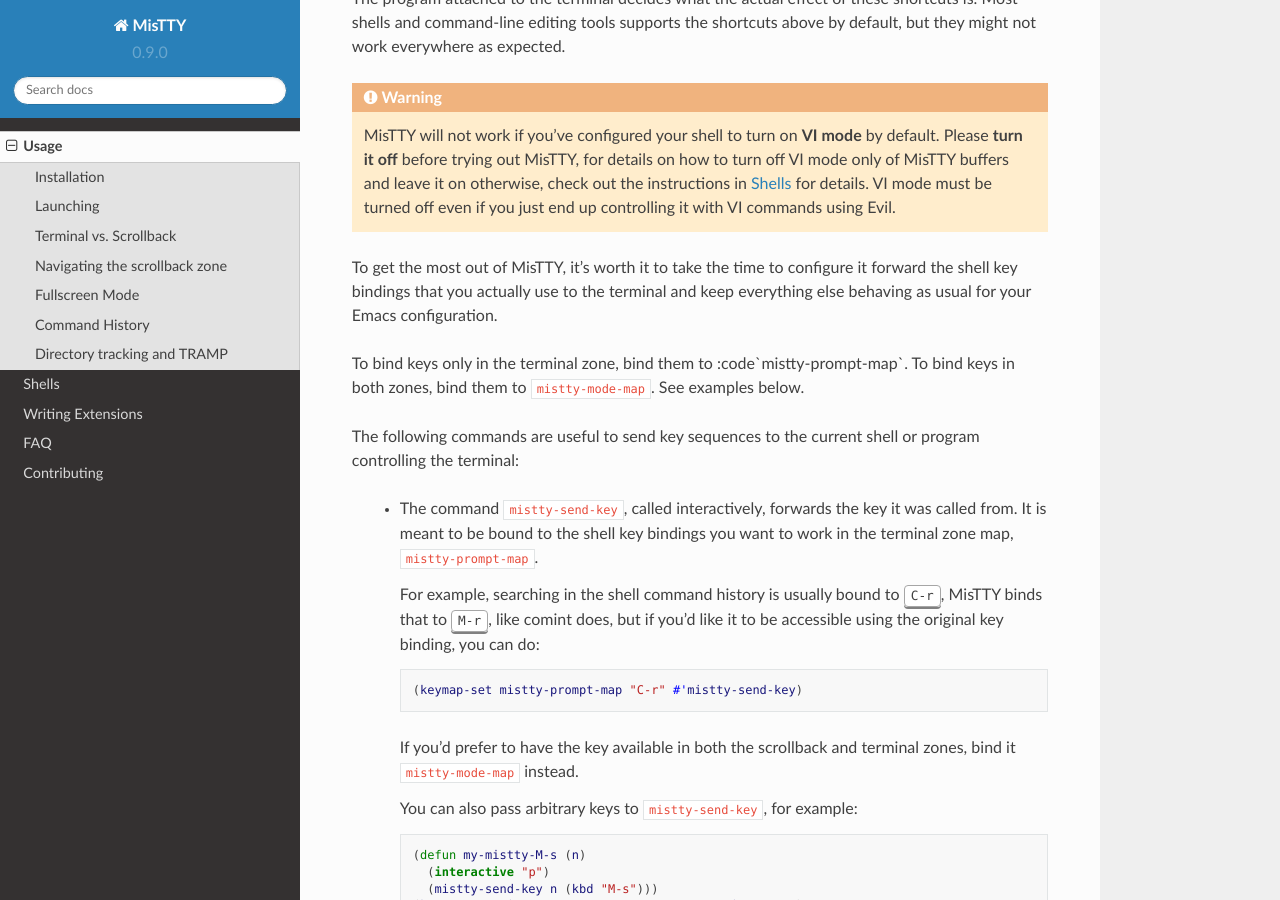
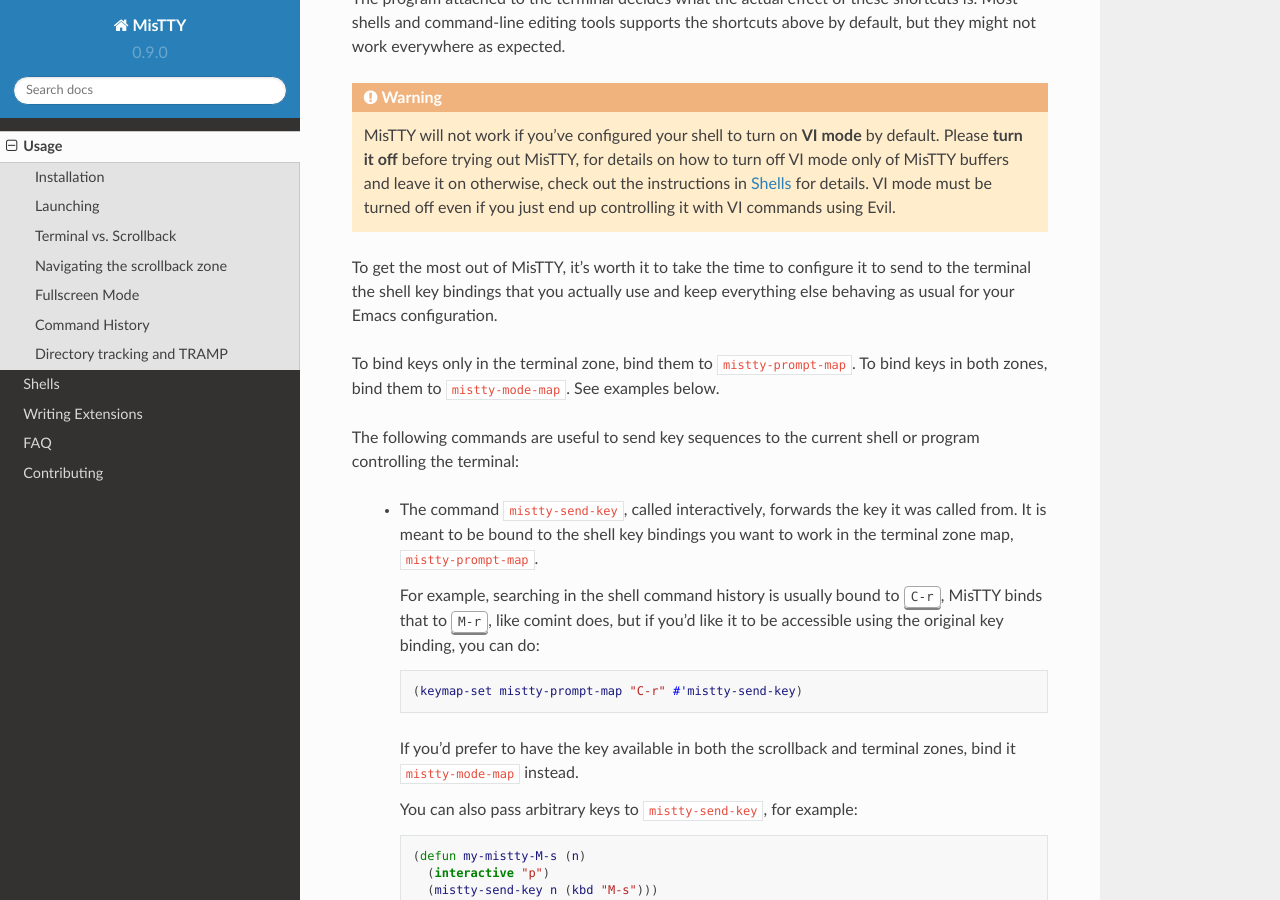
Before and after one commit to szermatt/mistty, a Sphinx documentation site: the page built from docs/source/usage.rst, in a window 1280 px wide and 900 px high, scrolled down 2058 px. Built offline with Sphinx 7.4.7 and the Read the Docs theme 2.0.0, drawn with Linux system fonts in a browser that asks for light colours.

Commit message:
Doc: fix some small mistakes.

```diff
--- a/docs/source/usage.rst
+++ b/docs/source/usage.rst
@@ -135,8 +135,8 @@
     just end up controlling it with VI commands using Evil.
 
 To get the most out of MisTTY, it's worth it to take the time to
-configure it forward the shell key bindings that you actually use to
-the terminal and keep everything else behaving as usual for your Emacs
+configure it to send to the terminal the shell key bindings that you
+actually use and keep everything else behaving as usual for your Emacs
 configuration.
 
 .. index::
@@ -144,7 +144,7 @@
    pair: map; mistty-mode-map
 
 To bind keys only in the terminal zone, bind them to
-:code`mistty-prompt-map`. To bind keys in both zones, bind them to
+:code:`mistty-prompt-map`. To bind keys in both zones, bind them to
 :code:`mistty-mode-map`. See examples below.
 
 The following commands are useful to send key sequences to the current
```
